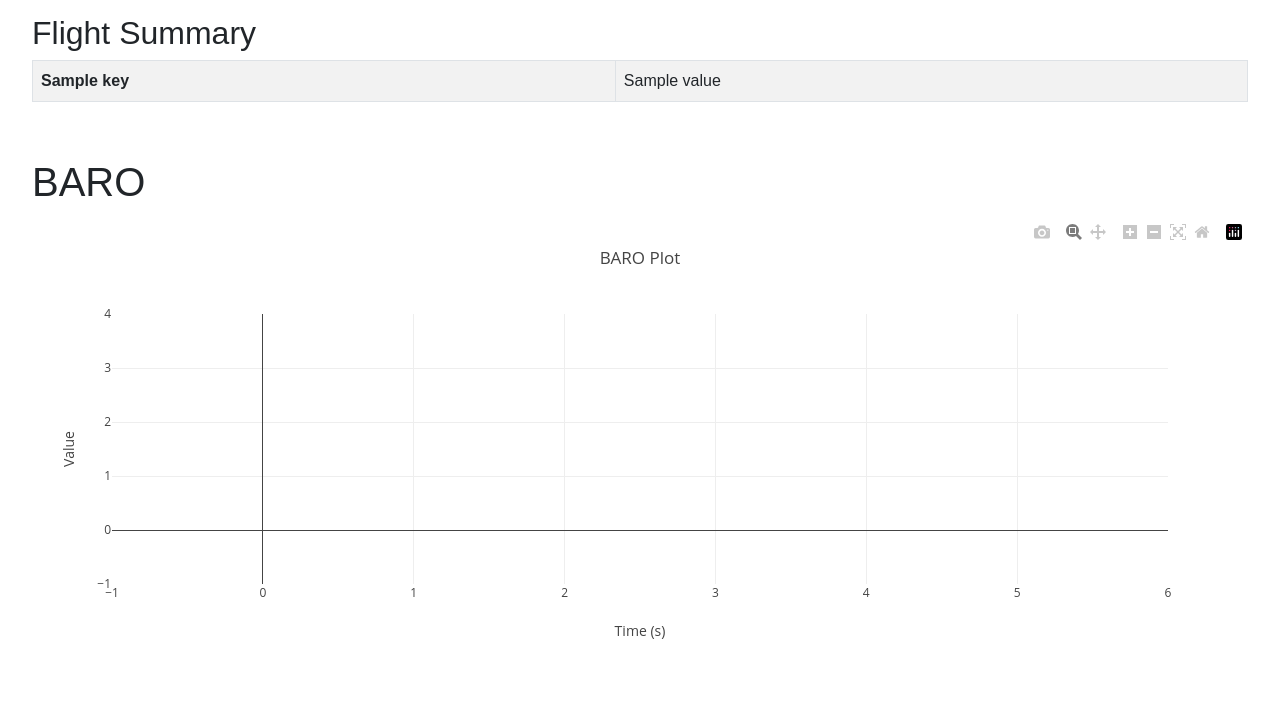
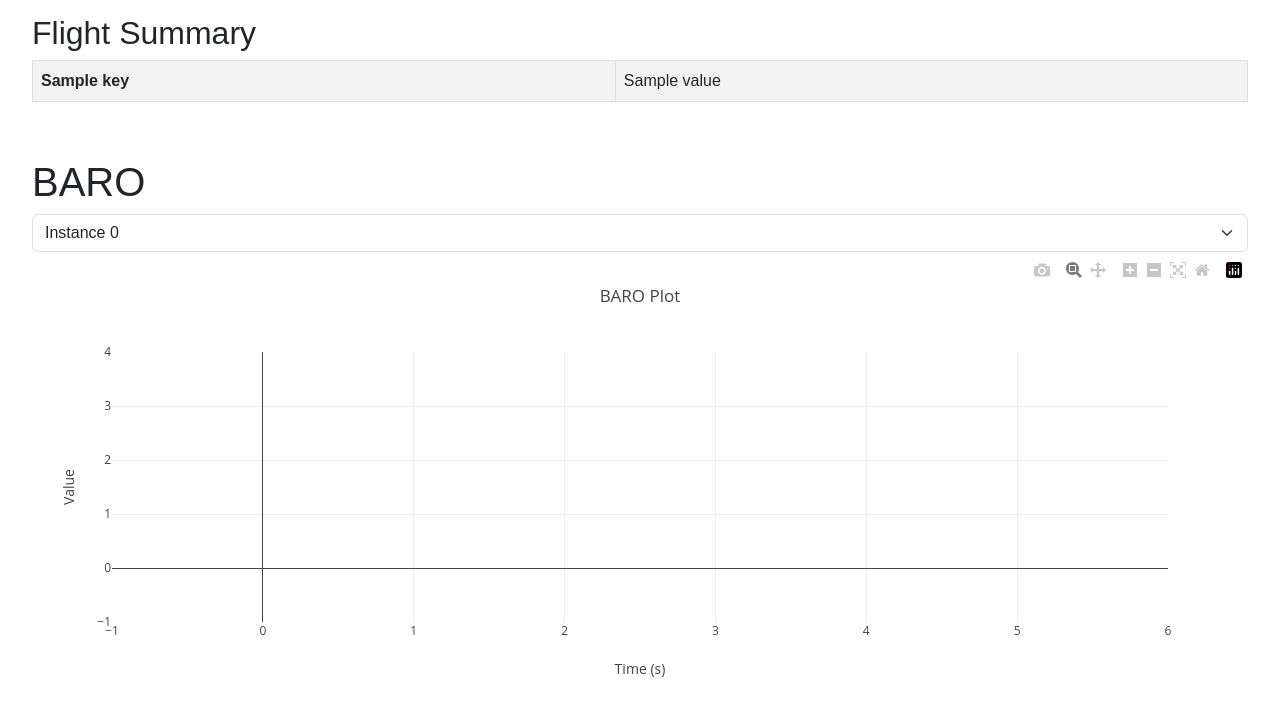
Before and after one commit to Reshma110/FLASK-APP-FLIGHT_LOG_ANALYSIS-, a Flask app: template templates/index.html in a window 1280 px wide. Shown: the part 66-767 px from the top of the page. Run offline with Flask 3, Linux system fonts and the light colour scheme; the template is opened without the code that fills it: most values are stand-ins (such as "Sample title", 1, 10 or a date in 2020); some libraries are stand-ins or nearby versions.

Commit message:
Updated app.py and index.html for new_script

```diff
--- a/app.py
+++ b/app.py
@@ -61,7 +61,7 @@ def load_gpa_df(path): return load_df_generic(path, 'GPA', 'GPA', 'I')
 def load_bat_df(path): return load_df_generic(path, 'BAT', 'BAT', 'Inst')
 
 # Summary
-def compute_summary_data(path, imu_df, att_df, pscd_df):
+def compute_summary_data(path, imu_df, att_df, pscd_df,psce_df,pscn_df):
     try:
         start_time = datetime.datetime.fromtimestamp(imu_df["TimeS"].min())
         end_time = datetime.datetime.fromtimestamp(imu_df["TimeS"].max())
@@ -70,16 +70,30 @@ def compute_summary_data(path, imu_df, att_df, pscd_df):
 
         max_tilt = max(att_df['Roll'].abs().max(), att_df['Pitch'].abs().max())
 
-        if not pscd_df.empty and all(col in pscd_df.columns for col in ['VN', 'VE', 'VD']):
-            v_squared = pscd_df['VN']**2 + pscd_df['VE']**2 + pscd_df['VD']**2
-            avg_speed = np.sqrt(v_squared).mean() * 3.6
-            max_speed = np.sqrt(v_squared).max() * 3.6
+        if not pscd_df.empty and 'VN' in pscn_df.columns and 'VE' in psce_df.columns and 'VD' in pscd_df.columns:
+            speed_squared = pscn_df['VN']**2 + psce_df['VE']**2 + pscd_df['VD']**2
+            speed = np.sqrt(speed_squared)
+            avg_speed = speed.mean() * 3.6
+            max_speed = speed.max() * 3.6
             max_speed_up = pscd_df['VD'].min() * -1
             max_speed_down = pscd_df['VD'].max()
         else:
             avg_speed = max_speed = max_speed_up = max_speed_down = None
 
-        distance_m = np.sqrt((pscd_df[['PN', 'PE', 'PD']].diff()**2).sum(axis=1)).sum() if all(col in pscd_df.columns for col in ['PN', 'PE', 'PD']) else None
+
+        def compute_distance(df, columns):
+            if all(col in df.columns for col in columns):
+                return np.sqrt((df[columns].diff()**2).sum(axis=1)).sum()
+            return None
+
+        distance_pscd = compute_distance(pscd_df, ['PD'])
+        distance_psce = compute_distance(psce_df, ['PE'])
+        distance_pscn = compute_distance(pscn_df, ['PN'])
+
+        total_distance = (distance_pscd if distance_pscd is not None else 0) + \
+                         (distance_psce if distance_psce is not None else 0) + \
+                         (distance_pscn if distance_pscn is not None else 0)
+
         max_altitude_diff = pscd_df['PD'].max() - pscd_df['PD'].min() if 'PD' in pscd_df.columns else None
 
         summary = {
@@ -92,13 +106,13 @@ def compute_summary_data(path, imu_df, att_df, pscd_df):
             "Logging Duration": duration_str,
             "Flight Time": duration_str,
             "Vehicle UUID": "000600000000393137313132510100280040",
-            "Distance": f"{distance_m:.1f} m" if distance_m else "N/A",
+            "Total Distance": f"{total_distance:.1f} m" if total_distance else "N/A",
             "Max Altitude Difference": f"{max_altitude_diff:.1f} m" if max_altitude_diff else "N/A",
             "Average Speed": f"{avg_speed:.1f} km/h" if avg_speed else "N/A",
             "Max Speed": f"{max_speed:.1f} km/h" if max_speed else "N/A",
-            "Max Speed Horizontal": f"{max_speed:.1f} km/h" if max_speed else "N/A",
-            "Max Speed Up": f"{max_speed_up:.1f} m/s" if max_speed_up else "N/A",
-            "Max Speed Down": f"{abs(max_speed_down):.1f} m/s" if max_speed_down else "N/A",
+            # "Max Speed Horizontal": f"{max_speed:.1f} km/h" if max_speed else "N/A",
+            # "Max Speed Up": f"{max_speed_up:.1f} m/s" if max_speed_up else "N/A",
+            # "Max Speed Down": f"{abs(max_speed_down):.1f} m/s" if max_speed_down else "N/A",
             "Max Tilt Angle": f"{max_tilt:.1f} deg" if max_tilt else "N/A"
         }
 
@@ -160,6 +174,8 @@ def upload():
 
             try:
                 baro_df = load_baro_df(path)
+                baro_df_instance_0 = baro_df[baro_df['I'] == 0]
+                baro_df_instance_1 = baro_df[baro_df['I'] == 1]
                 rcou_df = load_rcou_df(path)
                 powr_df = load_powr_df(path)
                 att_df = load_att_df(path)
@@ -170,7 +186,7 @@ def upload():
                 pscn_df = load_pscn_df(path)
                 imu_df = load_imu_df(path)
 
-                summary_data = compute_summary_data(path, imu_df, att_df, pscd_df)
+                summary_data = compute_summary_data(path, imu_df, att_df, pscd_df,psce_df, pscn_df)
 
                 try: mag_df = load_mag_df(path); mag_plot_data = create_instance_plot(mag_df, ['MagX','MagY','MagZ','OfsX','OfsY','OfsZ','MOX','MOY','MOZ','Health','S'], 'I', 'MAG: ')
                 except: mag_plot_data = []
@@ -193,7 +209,8 @@ def upload():
 
                 return render_template('index.html',
                     summary_data=summary_data,
-                    baro_plot_data=create_instance_plot(baro_df, baro_params, 'I', 'BARO: '),
+                    baro_plot_data_instance_0=create_instance_plot(baro_df_instance_0, baro_params, 'I', 'BARO: '),
+                    baro_plot_data_instance_1=create_instance_plot(baro_df_instance_1, baro_params, 'I', 'BARO: '),
                     rcou_plot_data=create_channel_plot(rcou_df, 'C', 'RCOU'),
                     powr_plot_data=create_basic_plot(powr_df, ['Vcc','VServo','Flags','AccFlags','Safety'], 'POWR: '),
                     att_plot_data=create_basic_plot(att_df, ['Roll','Pitch','Yaw'], 'ATT: '),
--- a/templates/index.html
+++ b/templates/index.html
@@ -87,8 +87,15 @@
     </div>
 
     <!-- ✅ Graph Sections -->
+<!-- Dropdown for selecting the BARO instance -->
     <h1 id="baro-section">BARO</h1>
+    <select id="baro-instance-select" class="form-select">
+        <option value="0">Instance 0</option>
+        <option value="1">Instance 1</option>
+    </select>
+
     <div id="baro-plot" class="graph-container"></div>
+
 
     <h1 id="rcou-section">RCOU</h1>
     <div id="rcou-plot" class="graph-container"></div>
@@ -141,10 +148,38 @@
     {% endif %}
 </div>
 
-<!-- ✅ Plotly Chart Script -->
 <script>
+    // Get the BARO data for both instances
+    const baroPlotDataInstance0 = {{ baro_plot_data_instance_0 | tojson }};
+    const baroPlotDataInstance1 = {{ baro_plot_data_instance_1 | tojson }};
+
+    // Initialize the plot for Instance 0 (default)
+    let currentBaroPlotData = baroPlotDataInstance0;
+
+    // Function to update the BARO graph based on instance selection
+    document.getElementById('baro-instance-select').addEventListener('change', function() {
+        const selectedInstance = this.value;
+        currentBaroPlotData = (selectedInstance === '1') ? baroPlotDataInstance1 : baroPlotDataInstance0;
+
+        // Update the BARO plot
+        Plotly.newPlot('baro-plot', currentBaroPlotData, {
+            title: 'BARO Plot',
+            xaxis: { title: 'Time (s)' },
+            yaxis: { title: 'Value' },
+            hovermode: 'x unified'
+        });
+    });
+
+    // Initially render the BARO plot for Instance 0
+    Plotly.newPlot('baro-plot', currentBaroPlotData, {
+        title: 'BARO Plot',
+        xaxis: { title: 'Time (s)' },
+        yaxis: { title: 'Value' },
+        hovermode: 'x unified'
+    });
+
+    // Existing Plotly configuration for other plots
     const plotConfigs = [
-        {id: 'baro', data: {{ baro_plot_data|tojson }}},
         {id: 'rcou', data: {{ rcou_plot_data|tojson }}},
         {id: 'powr', data: {{ powr_plot_data|tojson }}},
         {id: 'att', data: {{ att_plot_data|tojson }}},
@@ -170,6 +205,3 @@
         });
     });
 </script>
-
-</body>
-</html>
```
